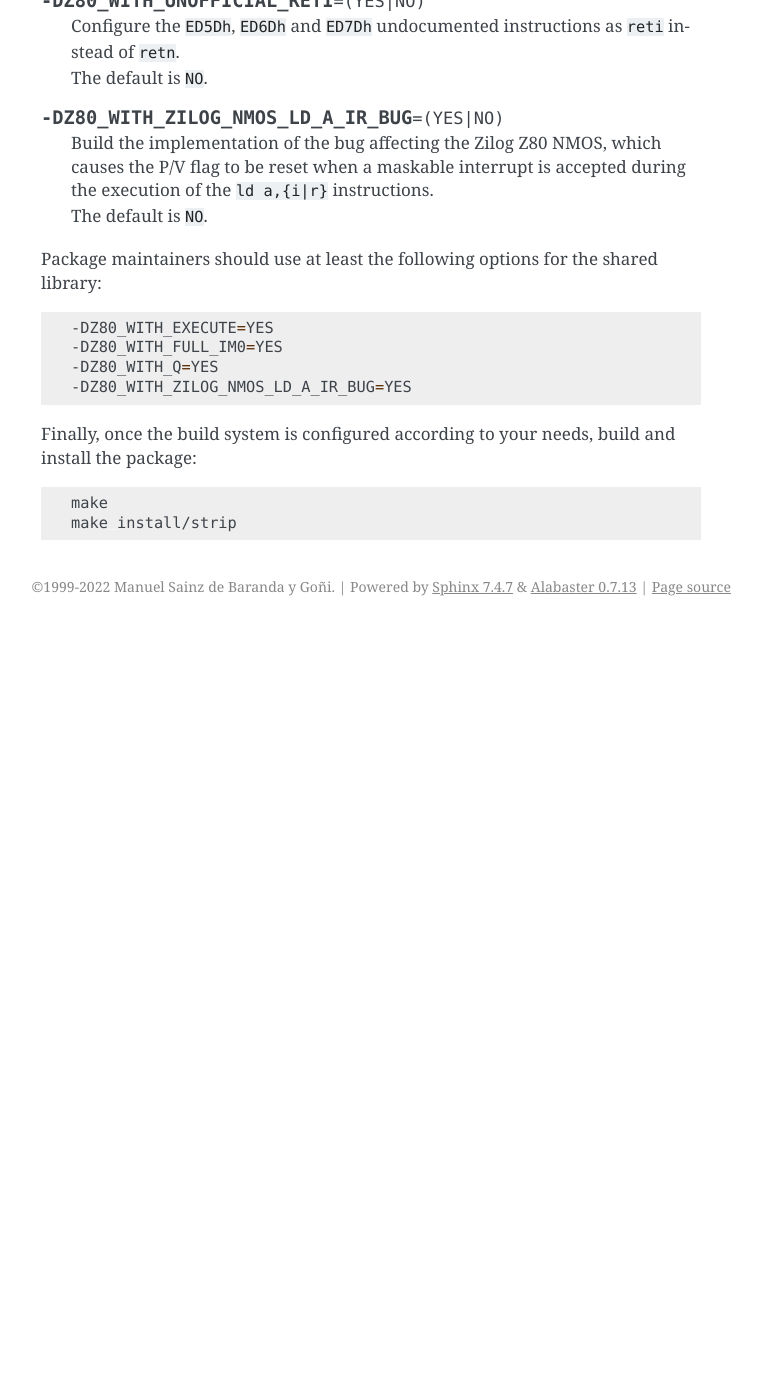
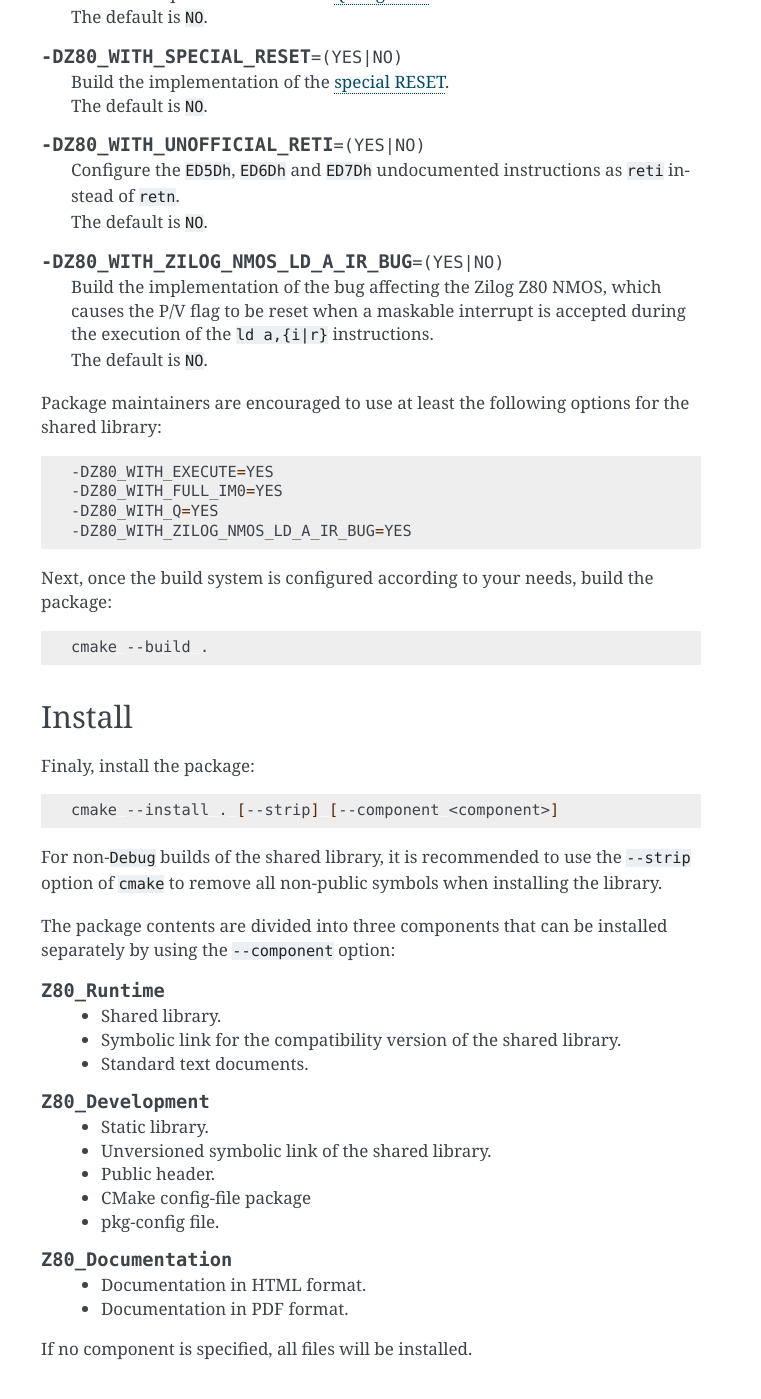
Before and after one commit to redcode/Z80, a Sphinx documentation site: the page built from documentation/Installation.rst, in a window 1280 px wide and 1400 px high, scrolled down 2883 px. Shown: the whole window, without its empty margins (379-1140 px from the left). Built offline with Sphinx 7.4.7, drawn with Linux system fonts in a browser that asks for light colours; before the commit the page ends 3509 px from its top, so only the background shows below that; some of the changed text lies outside the part shown.

Commit message:
Documentation WIP.

```diff
--- a/documentation/Installation.rst
+++ b/documentation/Installation.rst
@@ -14,12 +14,18 @@ Installation
 
       \newline
 
+Prerequisites
+=============
+
 You will need `CMake <https://cmake.org>`_ v3.14 or later to build the package and, optionally, recent versions of `Doxygen <https://www.doxygen.nl>`_, `Sphinx <https://www.sphinx-doc.org>`_ and `Breathe <https://github.com/michaeljones/breathe>`_ to compile the documentation. Also make sure you have `LaTeX <https://www.latex-project.org>`_ with PDF support installed on your system if you want to generate the documentation in PDF format.
 
 The emulator requires some types and macros included in `Zeta <https://zeta.st>`_, a dependency-free, `header-only <https://en.wikipedia.org/wiki/Header-only>`_ library used to retain compatibility with most C compilers. Install Zeta or extract its `official source code package <https://zeta.st/download>`_ to the directory of the Z80 project or its parent directory. Zeta is the sole dependency; the emulator is a freestanding implementation and as such does not depend on the
 `C standard library <https://en.wikipedia.org/wiki/C_standard_library>`_.
 
-Once all requirements are met, create a directory and run ``cmake`` from there to prepare the build system:
+Configure and build
+===================
+
+Once the prerequisites are met, create a directory and run ``cmake`` from there to prepare the build system:
 
 .. code-block:: sh
 
@@ -153,7 +159,7 @@ The second group of package-specific options configures the source code of the l
    Build the implementation of the bug affecting the Zilog Z80 NMOS, which causes the P/V flag to be reset when a maskable interrupt is accepted during the execution of the ``ld a,{i|r}`` instructions. |br| |nl|
    The default is ``NO``.
 
-Package maintainers should use at least the following options for the shared library:
+Package maintainers are encouraged to use at least the following options for the shared library:
 
 .. code-block:: sh
 
@@ -162,9 +168,42 @@ Package maintainers should use at least the following options for the shared lib
    -DZ80_WITH_Q=YES
    -DZ80_WITH_ZILOG_NMOS_LD_A_IR_BUG=YES
 
-Finally, once the build system is configured according to your needs, build and install the package:
+Next, once the build system is configured according to your needs, build the package:
 
 .. code-block:: sh
 
-   make
-   make install/strip
+   cmake --build .
+
+Install
+=======
+
+Finaly, install the package:
+
+.. code-block:: sh
+
+   cmake --install . [--strip] [--component <component>]
+
+For non-``Debug`` builds of the shared library, it is recommended to use the ``--strip`` option of ``cmake`` to remove all non-public symbols when installing the library.
+
+The package contents are divided into three components that can be installed separately by using the ``--component`` option:
+
+.. option:: Z80_Runtime
+
+   * Shared library.
+   * Symbolic link for the compatibility version of the shared library.
+   * Standard text documents.
+
+.. option:: Z80_Development
+
+   * Static library.
+   * Unversioned symbolic link of the shared library.
+   * Public header.
+   * CMake config-file package
+   * pkg-config file.
+
+.. option:: Z80_Documentation
+
+   * Documentation in HTML format.
+   * Documentation in PDF format.
+
+If no component is specified, all files will be installed.
```
